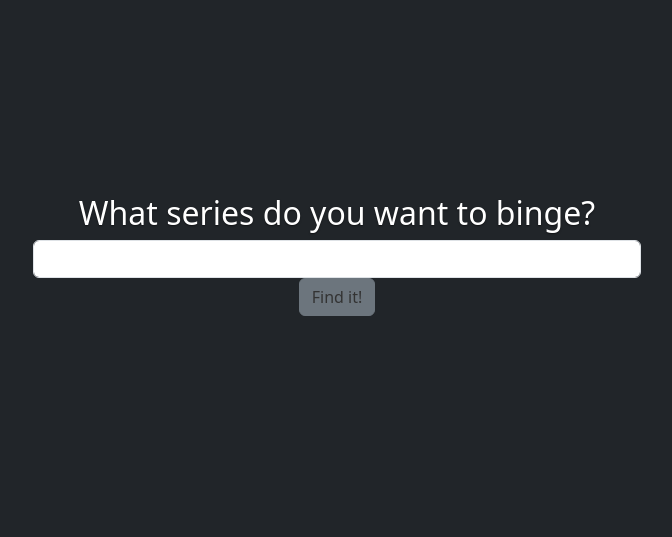
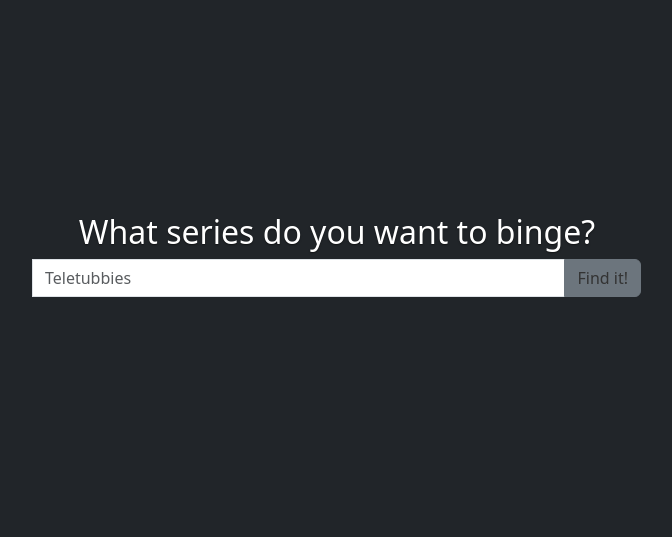
Before and after one commit to mateuszbaranczyk/binge, a Flask app: page / in a window 1280 px wide. Shown: the part 143-680 px from the top of the page, without its empty margins (303-975 px from the left). Run offline with Flask 2, Linux system fonts and the light colour scheme; some libraries are stand-ins or nearby versions.

Commit message:
placeholder in input filed

```diff
--- a/binge/app/forms.py
+++ b/binge/app/forms.py
@@ -1,6 +1,9 @@
 from flask_wtf import FlaskForm
 from wtforms import StringField, SubmitField
-from wtforms.validators import Length, DataRequired
+from wtforms.validators import DataRequired, Length
+
 
 class QueryForm(FlaskForm):
-    title = StringField("Title", validators=[DataRequired()])
+    title = StringField(
+        "Title", validators=[DataRequired()], render_kw={"placeholder": "Teletubbies"}
+    )
--- a/binge/app/routes.py
+++ b/binge/app/routes.py
@@ -1,5 +1,5 @@
-from flask import Flask, render_template, request, redirect, url_for, flash
 from api_connector import Requester
+from flask import Flask, flash, redirect, render_template, request, url_for
 from forms import QueryForm
 
 app = Flask(__name__)
@@ -14,6 +14,7 @@
         title = form.title.data
         return redirect(url_for("title_page", title=title))
     return render_template("find.html", form=form)
+
 
 @app.route("/about", methods=["GET"])
 def about():
--- a/binge/app/templates/find.html
+++ b/binge/app/templates/find.html
@@ -5,9 +5,11 @@
 <p class="h2">What series do you want to binge?</p>
 
     <form method="POST" action="/">
-        {{ form.csrf_token }}
-        {{ form.title(size=20, class="form-control") }}
-        <input class="btn btn-secondary" type="submit" value="Find it!">
+        <div class="input-group">
+            {{ form.csrf_token }}
+            {{ form.title(size=20, class="form-control") }}
+            <input class="btn btn-secondary" type="submit" value="Find it!">
+        </div>
     </form>
 
 {% endblock %}
```
